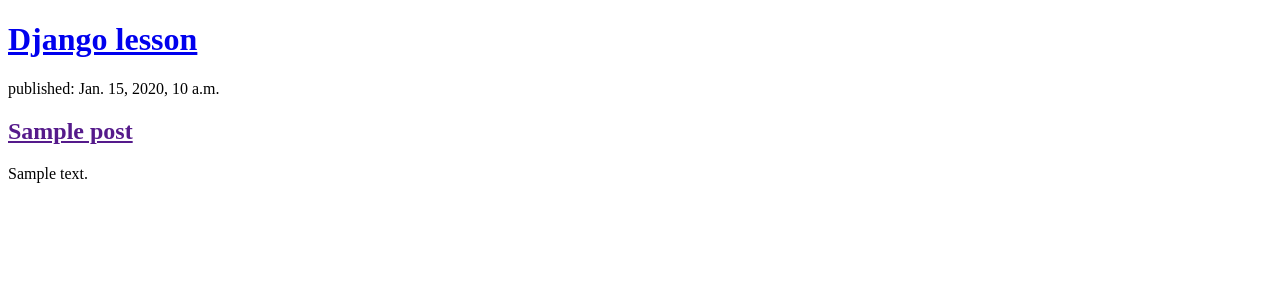
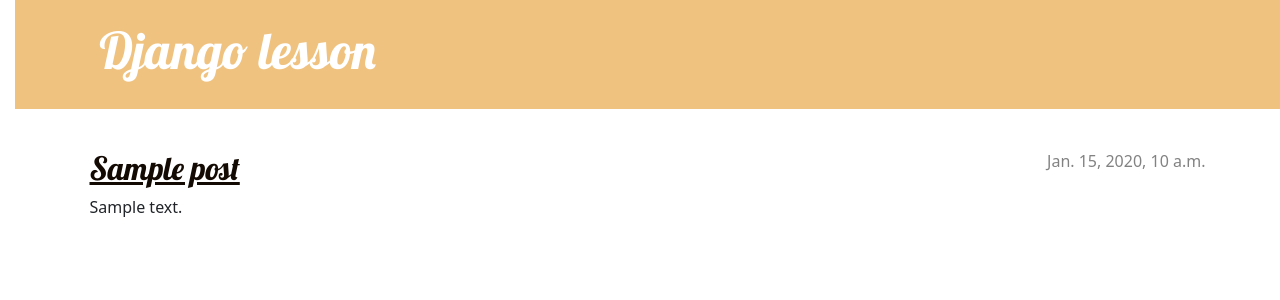
Before and after one commit to Mradula-Mittal/Django-first-blog, a Django app: page / in a window 1280 px wide. Shown: the top 300 px of the page. Run offline with Django 3.2, Linux system fonts and the light colour scheme; tables that the repository leaves empty hold one stand-in row (values such as "Sample post").

Commit message:
Adding the css file

```diff
--- /dev/null
+++ b/blog/static/css/blog.css
@@ -0,0 +1,81 @@
+body {
+    padding-left: 15px;
+}
+
+h1 a,
+h2 a {
+    color: #c25100;
+    font-family: 'Lobster';
+
+}
+
+.page-header {
+    background-color: #f0c27f;
+    margin: 0 auto 40px;
+    padding: 20px 20px 20px 40px;
+}
+
+.page-header h1,
+.page-header a,
+.page-header h1 a:visited,
+.page-header h1 a:active {
+    color: #ffffff;
+    font-size: 38pt;
+    text-decoration: none;
+}
+
+h1,
+h2,
+h3,
+h4 {
+    font-family: 'Lobster', cursive;
+}
+
+.date {
+    color: #828282;
+}
+
+.save {
+    float: right;
+}
+
+
+.post-form textarea,
+.post-form input {
+    width: 100%;
+}
+
+.top-menu,
+.top-menu:hover,
+.top-menu:visited {
+    color: #ffffff;
+    float: right;
+    font-size: 26pt;
+    margin-right: 20px;
+}
+
+.post {
+    margin-bottom: 70px;
+}
+
+.post h2 a,
+.post h2 a:visited {
+    color: #130a03;
+}
+
+.post>.date,
+.post>.actions {
+    float: right;
+}
+
+.btn-secondary,
+.btn-secondary:visited {
+    color: #C25100;
+    background: none;
+    border-color: #C25100;
+}
+
+.btn-secondary:hover {
+    color: #FFFFFF;
+    background-color: #C25100;
+}
--- a/blog/templates/blog/post_list.html
+++ b/blog/templates/blog/post_list.html
@@ -1,3 +1,4 @@
+{% load static %}
 <!DOCTYPE html>
 <html lang="en">
 
@@ -5,20 +6,33 @@
     <meta charset="UTF-8">
     <meta name="viewport" content="width=device-width, initial-scale=1.0">
     <title>Mradula's Blog site</title>
+    <link rel="stylesheet" href="https://cdn.jsdelivr.net/npm/bootstrap@5.1.3/dist/css/bootstrap.min.css"
+        integrity="sha384-1BmE4kWBq78iYhFldvKuhfTAU6auU8tT94WrHftjDbrCEXSU1oBoqyl2QvZ6jIW3" crossorigin="anonymous">
+    <link rel="stylesheet" href="https://fonts.googleapis.com/css?family=Lobster&subset=latin,latin-ext">
+    <link rel="stylesheet" href="{% static 'css/blog.css'%}">
+
 </head>
 
 <body>
-    <header>
+    <header class="page-header">
+        <div class="container">
             <h1><a href="/">Django lesson</a></h1>
+        </div>
     </header>
 
+    <main class="container">
+        <div class="row">
+            <div class="col">
                 {% for post in posts %}
-    <article>
-        <time>published: {{post.published_date}}</time>
+                <article class="post">
+                    <time class="date">{{post.published_date}}</time>
                     <h2><a href="">{{post.title}}</a></h2>
                     <p>{{post.text|linebreaksbr}}</p>
                 </article>
                 {% endfor %}
+            </div>
+        </div>
+    </main>
 
 </body>
 
```
Lines whose indentation alone changed are shown as unchanged.
